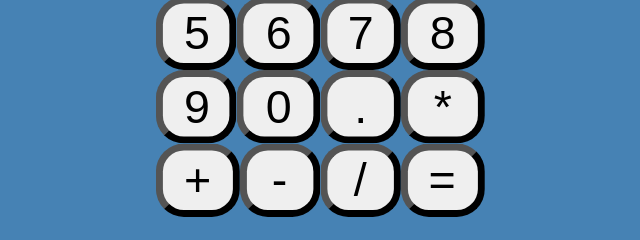
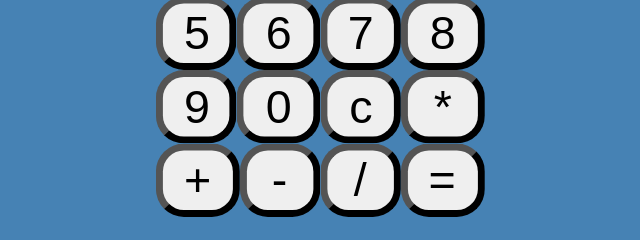
Before and after one commit to bryanluna0/Calculator, a plain HTML site: page index.html in a window 1280 px wide. Shown: the part 199-439 px from the top of the page, 320-960 px from the left. Drawn offline with Linux system fonts and the light colour scheme.

Commit message:
Add change . into c

```diff
--- a/index.html
+++ b/index.html
@@ -28,7 +28,7 @@
             <div>
                 <button onclick="append(9)">9</button>
                 <button onclick="append(0)">0</button>
-                <button>.</button>
+                <button>c</button>
                 <button>*</button>
             </div>
             <div>
```
